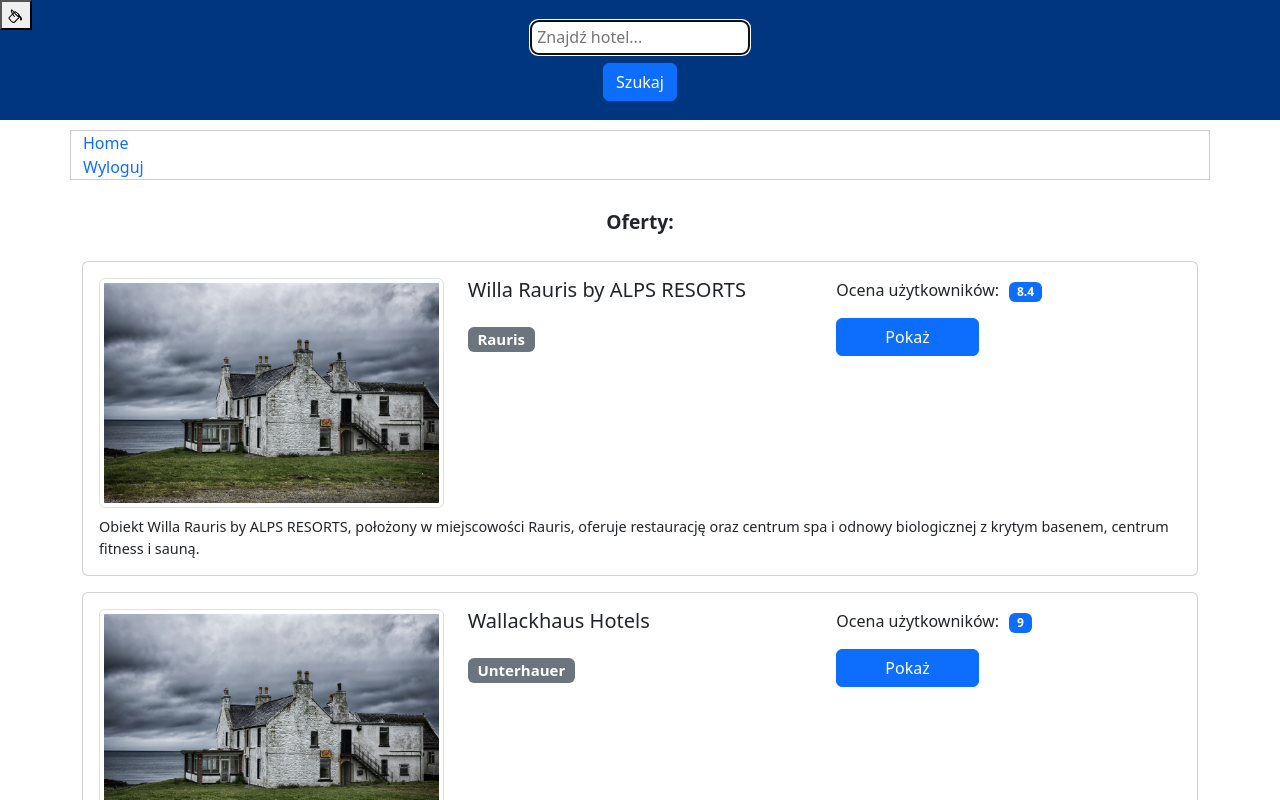
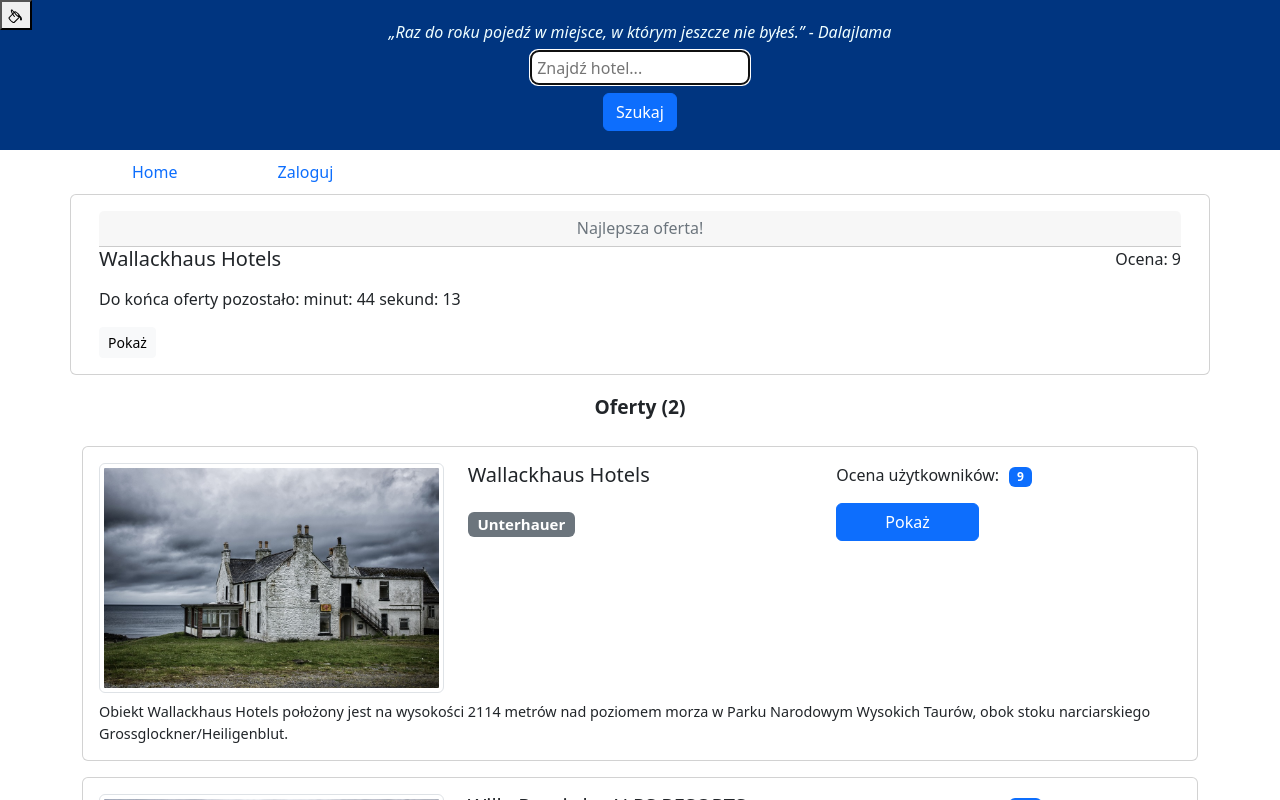
Before and after one commit to Pawel-Burakowski/Booking_App, a React (Create React App) app: page / in a window 1280 px wide. Shown: the top 800 px of the page. Built offline with nearby package versions, Linux system fonts and the light colour scheme.

Commit message:
Added best offer feature

```diff
--- a/package.json
+++ b/package.json
@@ -7,6 +7,7 @@
     "@testing-library/react": "^13.4.0",
     "@testing-library/user-event": "^13.5.0",
     "bootstrap": "^5.2.3",
+    "moment": "^2.29.4",
     "react": "^18.2.0",
     "react-dom": "^18.2.0",
     "react-scripts": "5.0.1",
--- a/src/App.js
+++ b/src/App.js
@@ -1,4 +1,4 @@
-import React, { Component } from "react"
+import React, { useCallback, useEffect, useReducer, useState } from "react"
 import "./App.css"
 import Header from "./components/Header/Header"
 import Menu from "./components/Menu/Menu"
@@ -8,10 +8,11 @@ import Searchbar from "./components/Header/Searchbar/Searchbar"
 import Layout from "./components/Layout/Layout"
 import Footer from "./components/Footer/Footer"
 import Button from "./components/UI/Button/Button"
+import BestHotel from "./components/Hotels/BestHotel/BestHotel"
+import InspiringQuote from "./components/InspiringQuote/InspiringQuote"
 import AuthContext from "./context/authContext"
 
-class App extends Component {
-	hotels = [
+const backendtHotels = [
 	{
 		id: 1,
 		name: "Willa Rauris by ALPS RESORTS",
@@ -32,71 +33,113 @@ class App extends Component {
 	},
 ]
 
-	state = {
+const reducer = (state, action) => {
+	switch (action.type) {
+		case "change-theme":
+			return {
+				...state,
+				theme: state.theme === "danger" ? "primary" : "danger"
+			}
+
+		case "set-hotels":
+			return {
+				...state, hotels: action.hotels
+			}
+
+		case "set-loading":
+			return {
+					...state, loading: action.loading
+			}
+		case "login":
+			return {
+					...state, isAuthenticated: true
+				}
+		case "logout":
+			return {
+					...state, isAuthenticated: false
+				}
+		default:
+			return state
+	}
+}
+
+const initialState = {
 	hotels: [],
 	loading: true,
+	isAuthenticated: false,
 	theme: "primary",
-		isAuthenticated: true
 }
 
-	searchHandler(value) {
+function App() {
+	/* const [theme, setTheme] = useState("primary") */
+	const [state, dispatch] = useReducer(reducer, initialState)
+
+	const changeTheme = () => {
+		/* const newTheme = theme === "primary" ? "danger" : "primary" */
+		/* this.setState({ theme: newTheme }) */
+		/* setTheme(newTheme) */
+		dispatch({ type: "change-theme" })
+	}
+
+	const searchHandler = value => {
 		console.log("szukaj z app", value)
-		const hotels = [...this.hotels].filter(x =>
+		const newHotels = [...backendtHotels].filter(x =>
 			x.name.toLowerCase().includes(value.toLowerCase())
 		)
-		this.setState({ hotels })
+		/* setHotels(newHotels) */
+		dispatch({ type: "set-hotels", hotels: newHotels })
 	}
 
-	componentDidMount() {
+	const getBestHotel = useCallback (() => {
+		if (state.hotels.length < 2) {
+			return null
+		}
+		else {
+			return state.hotels.sort
+			((a, b) => a.rating > b.rating ? -1 : 1)
+			[0]
+		}
+	}, [state.hotels])
+
+	useEffect(() => {
 		setTimeout(() => {
-			this.setState({
-				hotels: this.hotels,
-				loading: false,
-			})
+			dispatch({ type: "set-hotels", hotels: backendtHotels })
+			dispatch({ type: "set-loading", loading: false })
 		}, 1000)
 		console.log("Komponent zamontowano")
-	}
+	}, [])
 
-	componentDidUpdate() {
-		console.log("komponent zaktualizownay")
-	}
-
-	changeTheme = () => {
-		const newTheme = this.state.theme === "primary" ? "danger" : "primary"
-		this.setState({ theme: newTheme })
-	}
-
-	render() {
 	return (
-			<div className='App'>
-				<AuthContext.Provider value={{isAuthenticated: this.state.isAuthenticated,
-				login: () => this.setState({ isAuthenticated: true }),
-				logout: () => this.setState({ isAuthenticated: false }),
+		<AuthContext.Provider
+			value={{
+				isAuthenticated: state.isAuthenticated,
+				login: () =>
+					dispatch({ type: "login" }),
+				logout: () =>
+					dispatch({ type: "logout" }),
 			}}>
 			<Layout
 				header={
 					<Header>
-								<Searchbar
-									onSearch={value => this.searchHandler(value)}
-									theme={this.state.theme}
-								/>
-								<Button onChange={this.changeTheme} />
+						<InspiringQuote />
+						<Searchbar onSearch={value => searchHandler(value)} theme={state.theme} />
+						<Button onChange={changeTheme} />
 					</Header>
 				}
-						menu={<Menu theme={this.state.theme} />}
+				menu={<Menu theme={state} />}
 				content={
-							this.state.loading ? (
-								<LoadingIcon />
-							) : (
-								<Hotels hotels={this.state.hotels} theme={this.state.theme} />
-							)
+					state.loading
+					? <LoadingIcon />
+					:
+					<div>
+						<BestHotel getHotel={getBestHotel}/>
+						<Hotels hotels={state.hotels} theme={state.theme} />
+					</div>
 				}
-						footer={<Footer theme={this.state.theme} />}
+				footer={<Footer theme={state.theme} />}
 			/>
 		</AuthContext.Provider>
-			</div>
 	)
-	}
 }
 
 export default App
--- a/src/components/Header/Header.css
+++ b/src/components/Header/Header.css
@@ -1,7 +1,8 @@
 .site-header {
-	height: 120px;
+	height: 150px;
 	background-color: rgb(0, 53, 128);
 	display: flex;
 	justify-content: center;
-	align-items: center;
+	/* align-items: center; */
+	padding-top: 50px;
 }
--- /dev/null
+++ b/src/components/Hotels/BestHotel/BestHotel.js
@@ -0,0 +1,46 @@
+import { useEffect, useState } from "react"
+import moment from "moment/moment"
+
+const BestHotel = props => {
+	const [time, setTime] = useState("")
+
+	const hotel = props.getHotel()
+	const endTime = moment().add(44, "minutes").add(17, "seconds")
+	let interval = null
+
+	useEffect(() => {
+		interval = setInterval(() => {
+			const leftTime = -moment().diff(endTime) / 1000
+			const minut = Math.floor(leftTime / 60)
+			const seconds = Math.floor(leftTime % 60)
+			setTime(`minut: ${minut} sekund: ${seconds}`)
+		}, 1000)
+
+		return () => {
+			clearInterval(interval)
+		}
+	}, [])
+
+	if (!hotel) return null
+
+	return (
+		<div className='card container'>
+			<div className='card-body'>
+				<h6 className='card-header text-muted text-center'>
+					Najlepsza oferta!
+				</h6>
+
+				<div className='d-flex justify-content-between'>
+					<h5 className='card-title'>{hotel.name}</h5>
+					<p className=''>Ocena: {hotel.rating}</p>
+				</div>
+				<p>Do końca oferty pozostało: {time} </p>
+				<a href='#' className='btn btn-sm btn-light'>
+					Pokaż
+				</a>
+			</div>
+		</div>
+	)
+}
+
+export default BestHotel
--- a/src/components/Hotels/Hotels.js
+++ b/src/components/Hotels/Hotels.js
@@ -1,4 +1,4 @@
-import React, { Component } from "react"
+import React from "react"
 import PropTypes from "prop-types"
 import Hotel from "./Hotel/Hotel"
 import "./Hotels.css"
@@ -7,20 +7,18 @@ const propTypes = {
 	hotels: PropTypes.array.isRequired,
 }
 
-class Hotels extends Component {
-	render() {
-		return (
-			<div className='container'>
-				<h2 className='title'>Oferty:</h2>
-				{this.props.hotels.map(hotel => (
-					<Hotel key={hotel.id} {...hotel}
-					theme={this.props.theme} />
-				))}
-			</div>
-		)
-	}
+function Hotels(props) {
+	const count = props.hotels.length
+	return (
+		<div className='container'>
+			<h2 className='title'>Oferty ({ count })</h2>
+			{props.hotels.map(hotel => (
+				<Hotel key={hotel.id} {...hotel} theme={props.theme} />
+			))}
+		</div>
+	)
 }
 
 Hotels.propTypes = propTypes
 
-export default Hotels
+export default React.memo(Hotels)
--- /dev/null
+++ b/src/components/InspiringQuote/InspiringQuote.css
@@ -0,0 +1,9 @@
+.quote {
+    position: absolute;
+    top: 20px;
+    left: 0;
+    right: 0;
+    text-align: center;
+    color: azure;
+    font-style: italic;
+}
--- /dev/null
+++ b/src/components/InspiringQuote/InspiringQuote.js
@@ -0,0 +1,32 @@
+import { useEffect, useState, useLayoutEffect } from "react"
+import "./InspiringQuote.css"
+
+
+const quotes = [
+    "„Nie odkładaj marzeń, odkładaj na marzenia.” - autor nieznany",
+    "„Ten kto żyje widzi dużo, ten kto podróżuje widzi więcej”",
+    "„Podróże to jedyna rzecz na którą wydajemy pieniądze, a stajemy się bogatsi.” - autor nieznany",
+    "„Gdy raz połknie się podróżniczego bakcyla, to nie ma lekarstwa. Wiem, że będę szczęśliwie chory do końca moich dni.” - Michael Palin",
+    "„Raz do roku pojedź w miejsce, w którym jeszcze nie byłeś.” - Dalajlama",
+    "„Turyści nie wiedzą gdzie byli, podróżnicy nie wiedzą gdzie będą.” - Paul Theroux"
+]
+
+function InspiringQuote(props) {
+
+    const [quote, setQuote] = useState("Wczytywanie cytatu...")
+    const [loading, setLoading] = useState(true)
+
+    useEffect(() => {
+        setLoading(false)
+    }, [])
+
+    useLayoutEffect(() => {
+        setQuote(quotes[Math.floor(Math.random() * quotes.length)])
+    }, [loading])
+
+    return (
+        <p className="quote">{quote}</p>
+    )
+}
+
+export default InspiringQuote
--- a/src/components/Menu/Menu.css
+++ b/src/components/Menu/Menu.css
@@ -5,15 +5,14 @@
 }
 
 .menu-item {
-    display: inline-block;
-    text-align: left;
+    float: left;
 }
 
 .menuContainer {
-    border: 1px solid #cdcdcd;
     margin: 10px 0;
 }
 
 ul a {
     text-decoration: none;
+    padding: 50px;
 }
--- a/src/components/Menu/Menu.js
+++ b/src/components/Menu/Menu.js
@@ -17,8 +17,8 @@ function Menu() {
 	}
 
 	return (
-		<div className='container menuContainer'>
-			<ul className='menu'>
+		<div className='menuContainer'>
+			<ul className='menu container'>
 				<li className='menu-item'>
 					<a href='#'>Home</a>
 				</li>
```
Also changed, not shown: 1 other file (tests, documents, lock files or other folders). Lines whose indentation alone changed are shown as unchanged.
